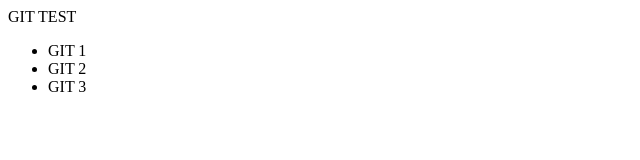
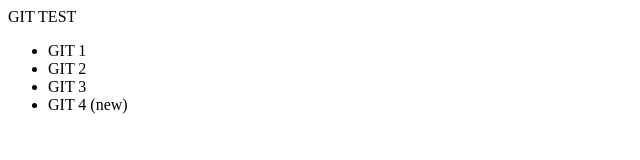
Before and after one commit to grinbato/jmy_test, a plain HTML site: page index.html in a window 1280 px wide. Shown: the whole page, without its empty margins (0-640 px from the left). Drawn offline with Linux system fonts and the light colour scheme.

Commit message:
ADD PUSH 2

```diff
--- a/index.html
+++ b/index.html
@@ -5,6 +5,7 @@
 <li>GIT 1</li>
 <li>GIT 2</li>
 <li>GIT 3</li>
+<li>GIT 4 (new)</li>
 </ul>
 </body>
 </html>
```
